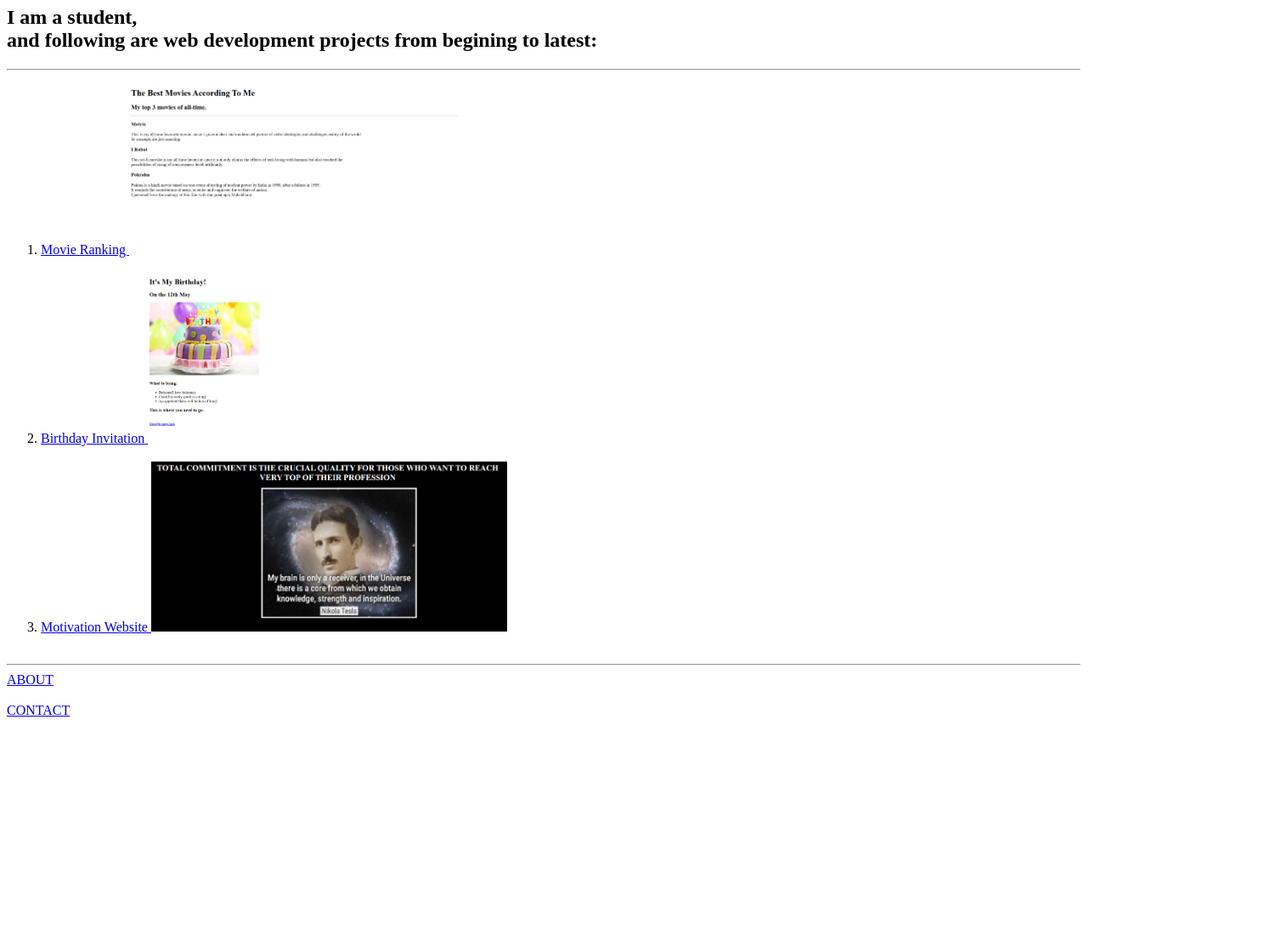
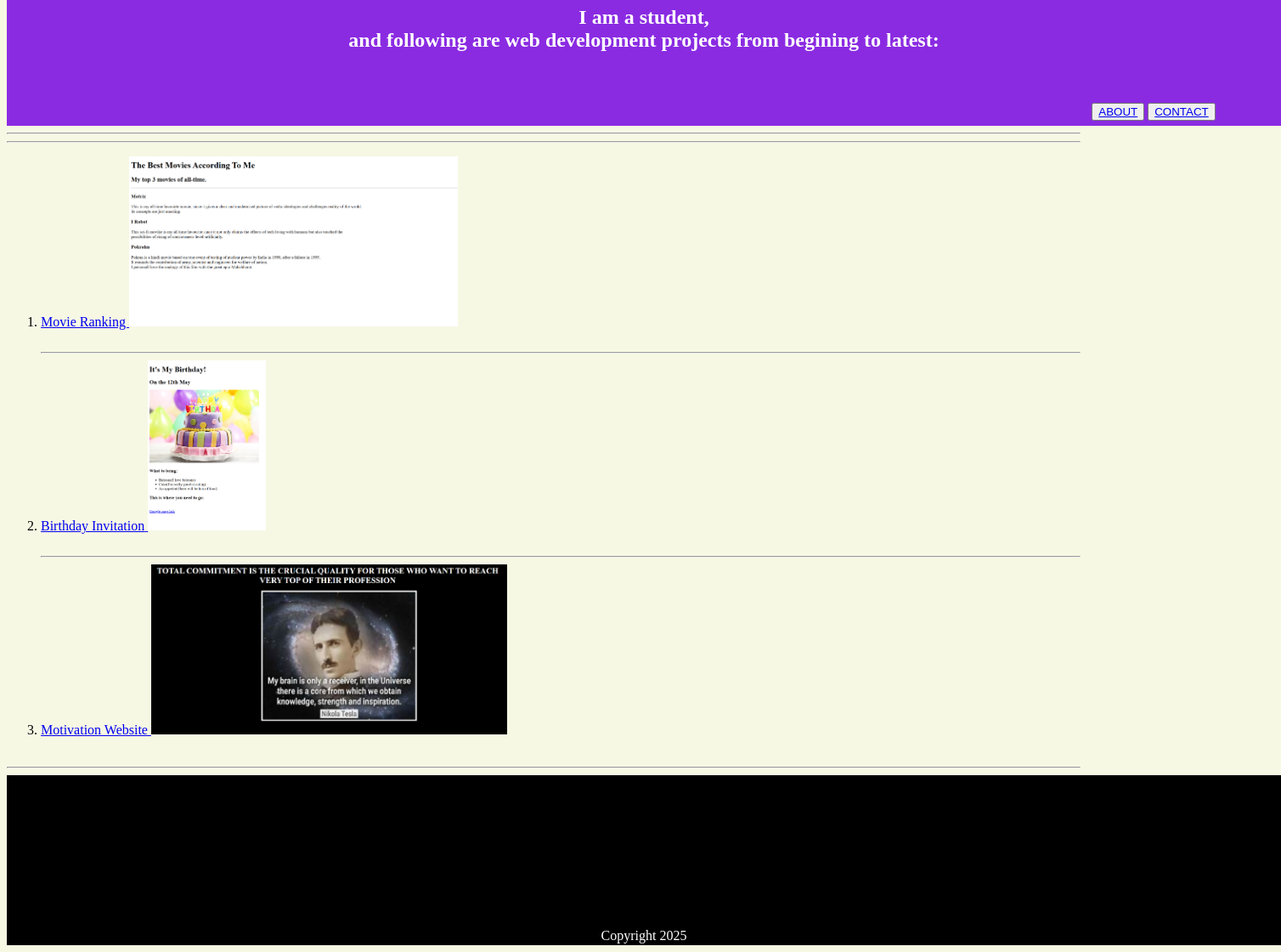
Before and after one commit to Rahul-dell/Portfolio, a plain HTML site: page index.html in a window 1280 px wide. Shown: the part 73-1193 px from the top of the page at 85% size, 1508 px wide, since content can reach past the window. Before the commit the page ends 926 px from the top, so only its background shows below. Drawn offline with Linux system fonts and the light colour scheme.

Commit message:
Update index.html

```diff
--- a/index.html
+++ b/index.html
@@ -6,29 +6,67 @@
     <meta charset="UTF-8">
     <meta name="viewport" content="width=device-width, initial-scale=1.0">
     <title>Portfolio</title>
+    <style>
+        html{
+            background-color: rgb(247, 248, 228);
+        }
+        button{
+            position:relative;
+            left:600px;
+            top : 40px;
+        }
+        .head{
+            margin-top: 20px;
+            height:200px;
+            width: 1500px;
+            background-color:blueviolet;
+            text-align: center;
+            color: white;
+        }
+        .foot{
+            height:200px;
+            width: 1500px;
+            background-color:black;
+            text-align: center;
+            color: white;
+
+        }
+        .bottom{
+            position:relative;
+            top:180px;
+        }
+
+    </style>
 </head>
-<body>
+<body><div class = "head">
     <h1>Welcome to My Website</h1>
     <h2>I am a student, <br>and following are web development projects from begining to latest:</h2>
+
+    <button> <a href = "./public/about.html">ABOUT</a>
+   </button>
+<button>
+    <a href = "./public/contact.html">CONTACT</a></button>
+</div>
+    <hr/>
     <hr/>
     <ol>
         <li><a href ="./public/movieR.html">Movie Ranking
             <img src ="./assets/movie_ranking.png" alt ="Movie Ranking project's screenshot" height =200px/>
         </a></li>
         <br/>
+        <hr/>
         <li><a href ="./public/bday.html">Birthday Invitation<!--whether we click the title of the project or image we will be linked to the project website-->
             <img src ="./assets/bday.png" alt ="Birthday Invitation project's screenshot" height =200px/>
         </a></li>
         <br/>
+        <hr/>
         <li><a href ="public/motivation_website.html">Motivation Website<!--whether we click the title of the project or image we will be linked to the project website-->
             <img src ="motivation.png" alt ="Motivation website's screenshot" height =200px/>
         </a></li>
         <br/>
+
     </ol>
     <hr/>
-    <a href = "./public/about.html">ABOUT</a>
-    <br/>
-    <br/>
-    <a href = "./public/contact.html">CONTACT</a>
+    <div class ="foot"><div class ="bottom">Copyright 2025</div></div>
 </body>
 </html>
```
